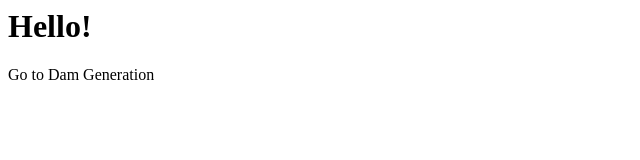
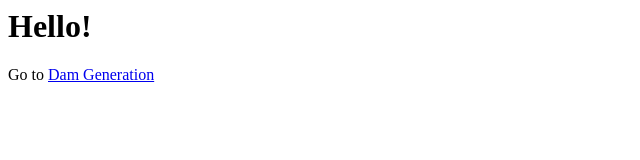
Before and after one commit to kdwilich/kdwilich.github.io, a plain HTML site: page index.html in a window 1280 px wide. Shown: the full height of the page, 0-640 px from the left. Drawn offline with Linux system fonts and the light colour scheme.

Commit message:
fix broken href

```diff
--- a/index.html
+++ b/index.html
@@ -1,2 +1,2 @@
 <h1>Hello!</h1>
-<p>Go to <a href"/generation">Dam Generation</a></p>
+<p>Go to <a href="/generation">Dam Generation</a></p>
```
